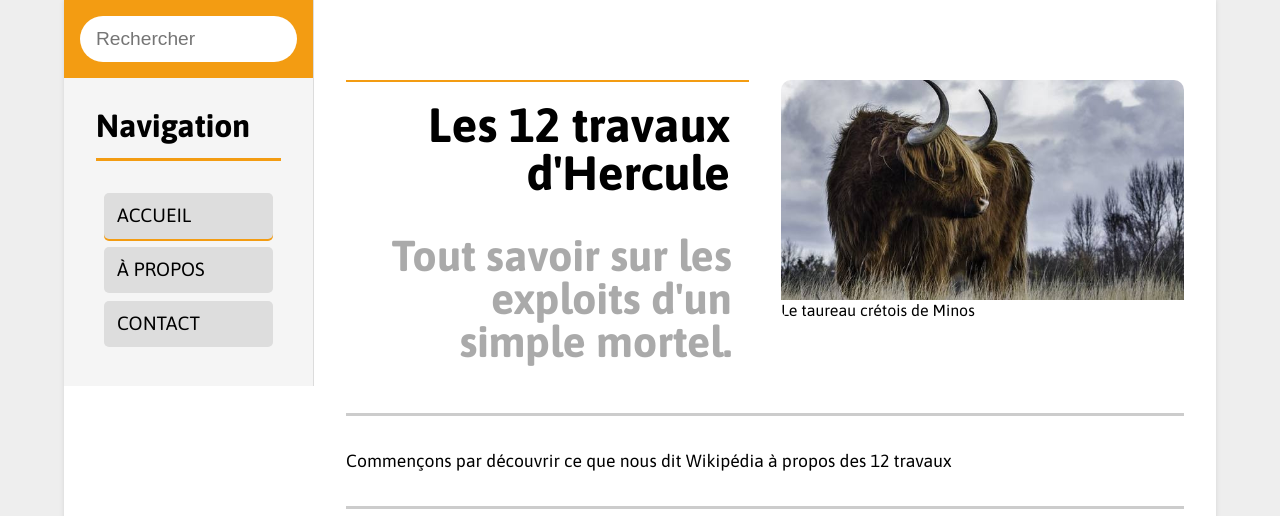
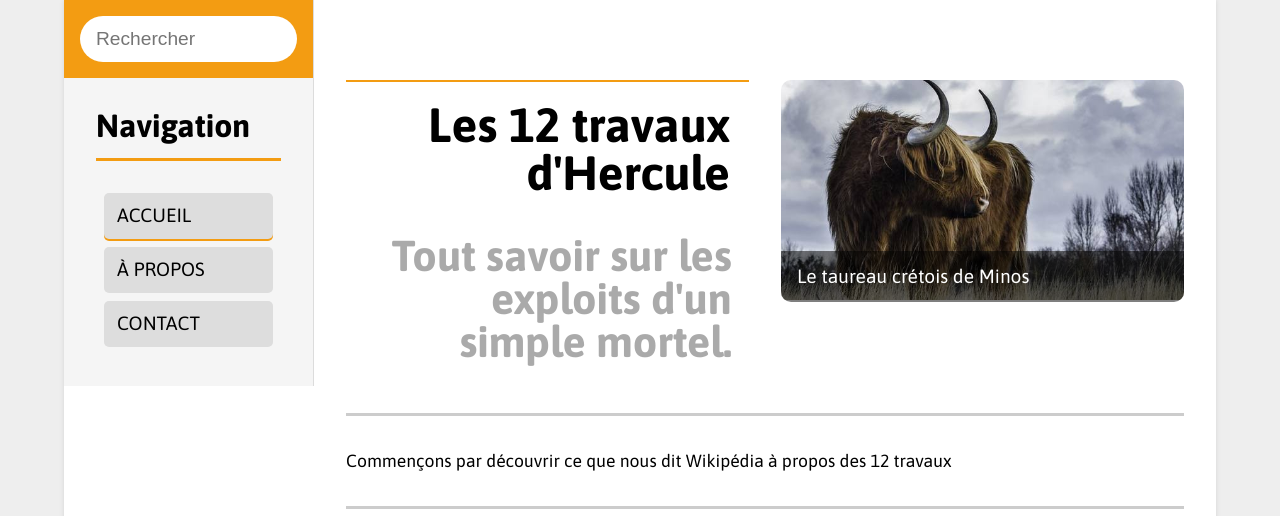
Before and after one commit to Limsa00/Travaux-Hercule, a PHP site: page /html/index.html in a window 1280 px wide. Shown: the top 516 px of the page. Run offline with PHP 8.4, Linux system fonts and the light colour scheme.

Commit message:
image description with absolute position

```diff
--- a/css/styles.css
+++ b/css/styles.css
@@ -123,6 +123,18 @@ body {
 
 .picture {
     width: 100%;
+}
+
+/* étape 9 : légende de l'image */
+.picture-desc {
+    position: absolute;
+    left: 0;
+    right: 0;
+    bottom: 0;
+    padding: 1rem;
+    background-color: rgba(0,0,0,.5);
+    color: white;
+    font-size: 1.2rem;
 }
 
 .content-quote {
```
